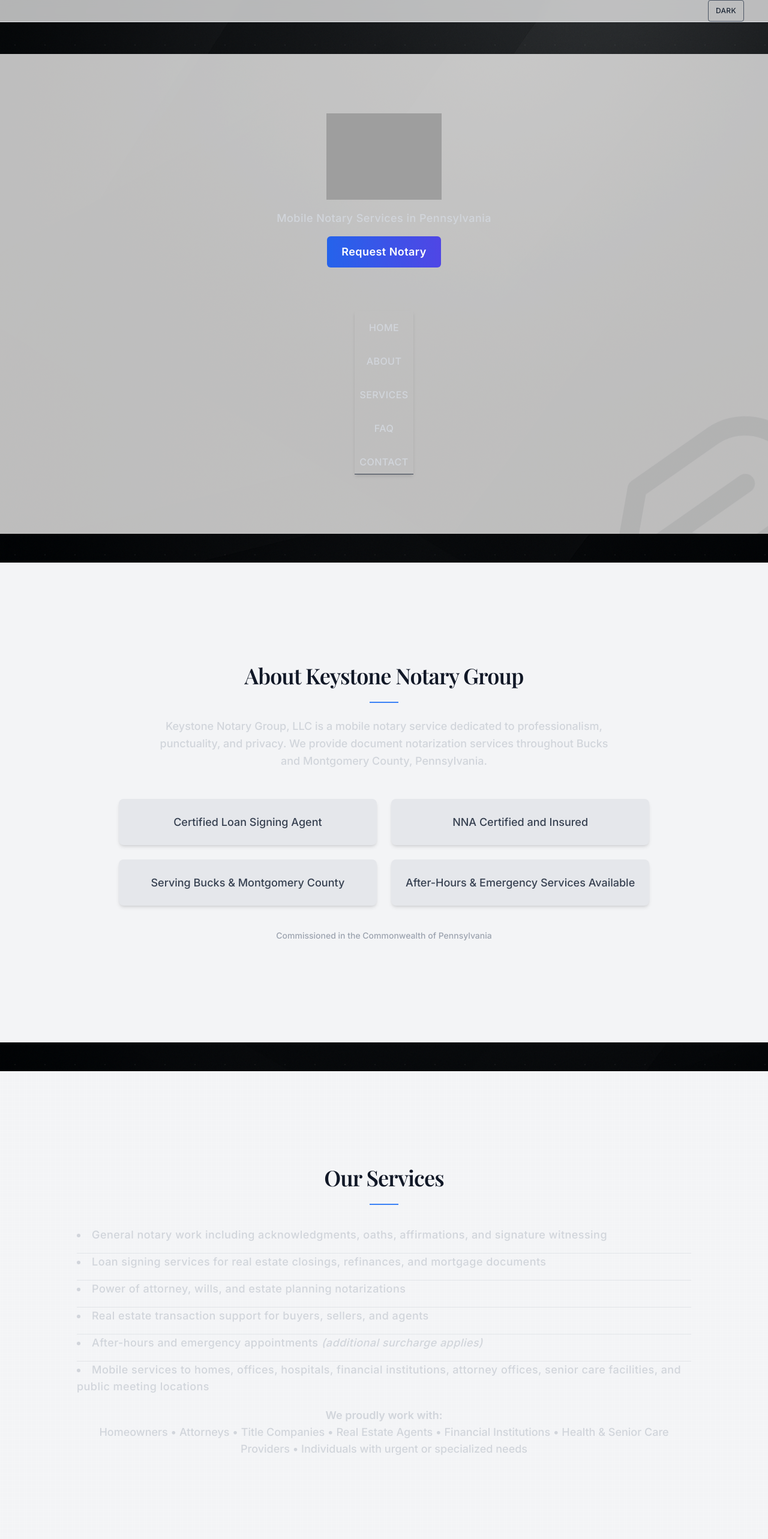
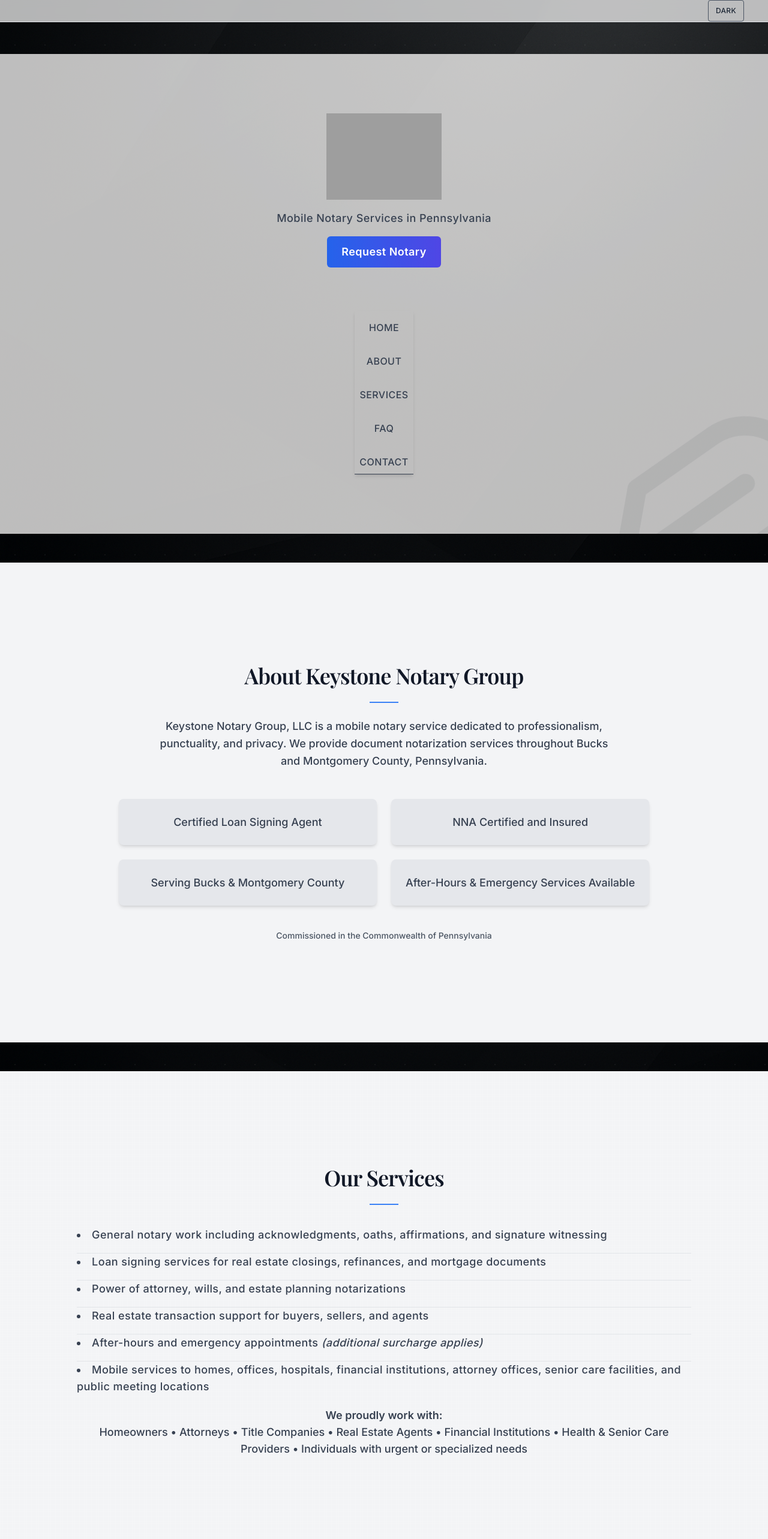
Before and after one commit to BikerViking/keystone-site, a React (Create React App) app: page / in a window 1280 px wide. Shown: the top 2566 px of the page at 60% size. Built offline with nearby package versions, Linux system fonts and the light colour scheme; grey boxes are pictures that could not be loaded.

Commit message:
fix light mode readability

```diff
--- a/src/components/LandingHero.jsx
+++ b/src/components/LandingHero.jsx
@@ -122,7 +122,7 @@
             transition={{ duration: 0.6, ease: "easeOut" }}
           />
           <motion.p
-            className="mt-4 mb-4 text-center text-gray-300 tracking-wide"
+            className="mt-4 mb-4 text-center text-gray-700 dark:text-gray-300 tracking-wide"
             initial={{ opacity: 0, y: -8 }}
             animate={{ opacity: 1, y: 0 }}
             transition={{ duration: 0.6, ease: "easeOut", delay: 0.15 }}
@@ -142,7 +142,7 @@
             className="mt-8 sm:mt-10 border-b border-gray-700 pb-4 shadow-md"
             aria-label="Main navigation"
             >
-              <ul className="flex flex-col items-center space-y-3 sm:space-y-6 text-sm sm:text-base font-medium uppercase text-gray-300">
+              <ul className="flex flex-col items-center space-y-3 sm:space-y-6 text-sm sm:text-base font-medium uppercase text-gray-700 dark:text-gray-300">
                 {navItems.map(({ label, href }, idx) => (
                   <li
                     key={label}
@@ -176,7 +176,7 @@
           </h2>
           <div aria-hidden="true" className="border-b-2 border-blue-500 w-12 mx-auto mb-6" />
           {/* Ensure readability on all devices */}
-          <p className="mx-auto max-w-3xl text-lg text-gray-300 leading-relaxed tracking-normal">
+          <p className="mx-auto max-w-3xl text-lg text-gray-700 dark:text-gray-300 leading-relaxed tracking-normal">
             Keystone Notary Group, LLC is a mobile notary service dedicated to
             professionalism, punctuality, and privacy. We provide document
             notarization services throughout Bucks and Montgomery County,
@@ -198,7 +198,7 @@
               </p>
             </div>
           </div>
-          <p className="mt-10 text-sm text-gray-400">
+          <p className="mt-10 text-sm text-gray-600 dark:text-gray-400">
             Commissioned in the Commonwealth of Pennsylvania
           </p>
         </div>
@@ -218,7 +218,7 @@
           <div aria-hidden="true" className="border-b-2 border-blue-500 w-12 mx-auto mb-6" />
           <div className="space-y-8">
             {/* Add subtle dividers between list items for improved readability */}
-            <ul className="list-disc list-inside divide-y divide-gray-400/20 space-y-4 text-left text-base sm:text-lg text-gray-300">
+            <ul className="list-disc list-inside divide-y divide-gray-400/20 space-y-4 text-left text-base sm:text-lg text-gray-700 dark:text-gray-300">
               {[
                 'General notary work including acknowledgments, oaths, affirmations, and signature witnessing',
                 'Loan signing services for real estate closings, refinances, and mortgage documents',
@@ -245,7 +245,7 @@
                 </li>
               ))}
             </ul>
-            <p className="mt-6 text-center text-base sm:text-lg text-gray-300">
+            <p className="mt-6 text-center text-base sm:text-lg text-gray-700 dark:text-gray-300">
               <strong>We proudly work with:</strong>
               <br />
               Homeowners &bull; Attorneys &bull; Title Companies &bull; Real
@@ -325,7 +325,7 @@
                   className={`mt-2 overflow-hidden transition-all duration-300 ${openIndex === idx ? "max-h-96" : "max-h-0"}`}
                   aria-hidden={openIndex !== idx}
                 >
-                  <p className="text-left text-base sm:text-lg text-gray-300 pb-2">
+                  <p className="text-left text-base sm:text-lg text-gray-700 dark:text-gray-300 pb-2">
                     {a}
                   </p>
                 </dd>
@@ -399,18 +399,18 @@
               </button>
             </div>
           </form>
-          <p className="mt-4 text-left text-sm text-gray-500">
+          <p className="mt-4 text-left text-sm text-gray-600 dark:text-gray-500">
             <strong>Disclaimer:</strong> Keystone Notary Group, LLC is not a law
             firm and does not provide legal advice, guidance on document
             selection, or assistance in preparing legal documents. For questions
             about what type of document you need, please consult a licensed
             attorney.
           </p>
-          <p className="mt-8 text-sm text-gray-400 sm:mt-10">
+          <p className="mt-8 text-sm text-gray-600 dark:text-gray-400 sm:mt-10">
             Please mention the type of document or notarization service you are
             requesting.
           </p>
-          <div className="mt-4 space-y-2 text-base sm:text-lg text-gray-300">
+          <div className="mt-4 space-y-2 text-base sm:text-lg text-gray-700 dark:text-gray-300">
             <p>
               <strong>Phone:</strong>{" "}
               <a
```
